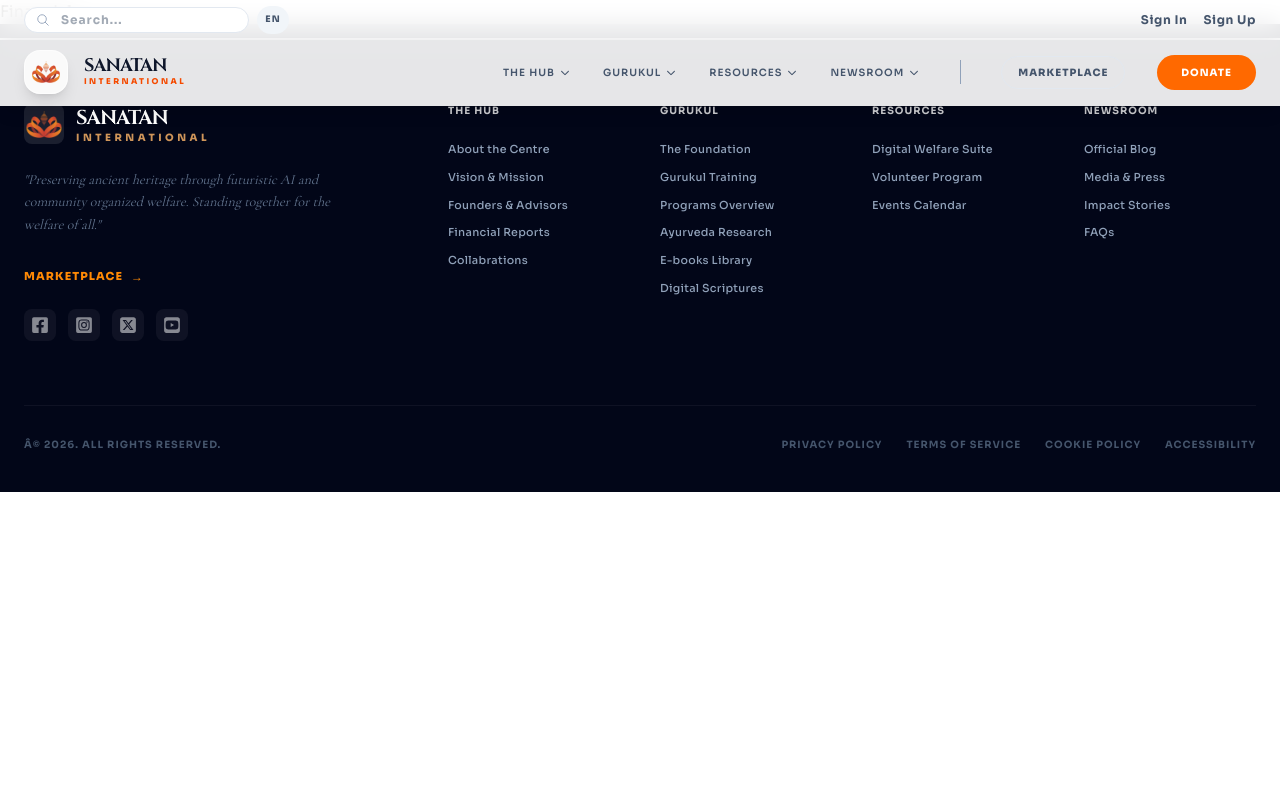
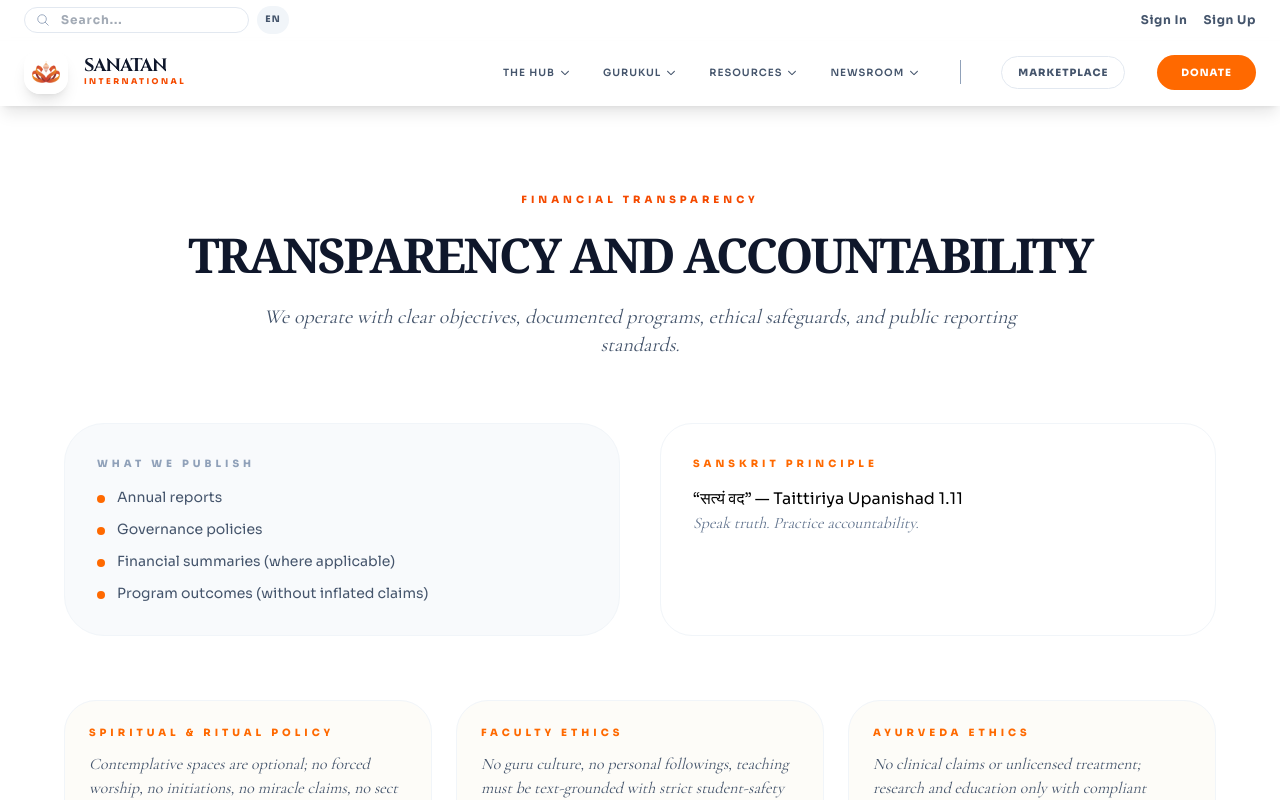
Before and after one commit to Ravi-kumar178/sanatan-international, a React (Vite) app: page /financial-reports in a window 1280 px wide. Shown: the top 800 px of the page. Built offline with nearby package versions, Linux system fonts and the light colour scheme.

Commit message:
financial-reports

```diff
--- a/src/Components/HomePage/Hero/Hero.jsx
+++ b/src/Components/HomePage/Hero/Hero.jsx
@@ -61,7 +61,7 @@ const Hero = () => {
             Explore Programs
           </button>
           <button
-            onClick={() => navigate("/transparency")}
+            onClick={() => navigate("/financial-reports")}
             className="cursor-pointer bg-white/10 border border-white/30 text-white px-8 py-3 rounded-full font-black text-[10px] uppercase tracking-widest hover:bg-white/20 transition-all"
           >
             View Transparency
--- a/src/Components/HomePage/LandSection/LandSection.jsx
+++ b/src/Components/HomePage/LandSection/LandSection.jsx
@@ -39,7 +39,7 @@ const LandSection = () => {
               Donate to Land Fund
             </button>
             <button
-              onClick={() => navigate("/transparency")}
+              onClick={() => navigate("/financial-reports")}
               className="text-slate-500 font-black uppercase tracking-widest text-[10px] hover:text-slate-900 transition-all"
             >
               View Transparency
--- /dev/null
+++ b/src/Components/UI/Card/Card.jsx
@@ -0,0 +1,15 @@
+import React from 'react'
+
+const Card = ({label,description,sanskrit, cardClassName, contentClassName="flex-col"}) => {
+  return (
+    <div className={cardClassName}>
+        <p className='text-[10px] uppercase tracking-[0.4em] text-orange-500 font-black mb-3'>{label}</p>
+        <div className={`flex ${contentClassName} gap-4`}>
+            <p className='text-slate-600 font-serif-elegant italic'>{description}</p>
+            <p className='text-xs text-slate-400 uppercase tracking-widest'>{sanskrit}</p>
+        </div>
+    </div>
+  )
+}
+
+export default Card
--- a/src/Components/UI/CardWithBulletPoint/CardWithBulletPoint.jsx
+++ b/src/Components/UI/CardWithBulletPoint/CardWithBulletPoint.jsx
@@ -1,9 +1,9 @@
 import React from "react";
 
-const CardWithBulletPoint = ({ label, items }) => {
+const CardWithBulletPoint = ({ label, items , color = "bg-white", labelColor = "text-orange-500" }) => {
   return (
-    <div className="bg-white rounded-[2.5rem] border border-slate-100 p-8">
-      <p className="text-[10px] uppercase tracking-[0.4em] text-orange-500 font-black mb-4">
+    <div className={`${color} rounded-[2.5rem] border border-slate-100 p-8`}>
+      <p className={`text-[10px] uppercase tracking-[0.4em] font-black mb-4 ${labelColor}`}>
         {label}
       </p>
       <div className="space-y-3 text-sm text-slate-600">
--- a/src/Components/UI/Quote/Quote.jsx
+++ b/src/Components/UI/Quote/Quote.jsx
@@ -6,6 +6,7 @@ const Quote = ({
   description = "",
   className = "",
   sanskritClassName = "",
+  descriptionClassName = "mt-3",
 }) => {
   return (
     <div className={className}>
@@ -15,7 +16,7 @@ const Quote = ({
       <p className={sanskritClassName}>
         {sanskrit}
       </p>
-      <p className="block mt-3 text-base text-slate-500 font-serif-elegant italic">
+      <p className={`block ${descriptionClassName} text-base text-slate-500 font-serif-elegant italic`}>
         {description}
       </p>
     </div>
--- a/src/Pages/Hub/Financial/Financial.jsx
+++ b/src/Pages/Hub/Financial/Financial.jsx
@@ -1,8 +1,66 @@
 import React from 'react'
+import HeroWithoutBanner from '../../../Components/UI/HeroWithoutBanner/HeroWithoutBanner'
+import CardWithBulletPoint from '../../../Components/UI/CardWithBulletPoint/CardWithBulletPoint'
+import { financialBulletPoints } from '../../../Utils/Constant'
+import Quote from '../../../Components/UI/Quote/Quote'
+import Card from '../../../Components/UI/Card/Card'
 
 const Financial = () => {
   return (
-    <div>Financial</div>
+    <div className="pt-15.5 md:pt-10">
+         <div className="pt-15.5 md:pt-10">
+      <div className="py-28 px-6 bg-white">
+        <div className="max-w-6xl mx-auto space-y-16">
+          <HeroWithoutBanner
+            label="Financial Transparency"
+            heading="TRANSPARENCY AND ACCOUNTABILITY"
+            description="We operate with clear objectives, documented programs, ethical safeguards, and public reporting standards."
+          />
+
+
+          <div className='grid grid-cols-1 lg:grid-cols-2 gap-10 reveal-item visible'>
+            <CardWithBulletPoint
+             label={"What we publish"}
+             labelColor='text-slate-400'
+             color='bg-slate-50'
+             items={financialBulletPoints}
+            />
+
+            <Quote
+            label='Sanskrit Principle'
+            sanskrit='“सत्यं वद” — Taittiriya Upanishad 1.11'
+            description='Speak truth. Practice accountability.'
+            className='bg-white border border-slate-100 rounded-4xl p-8'
+            sanskritClassName='mt-4'
+            descriptionClassName='mt-0'
+            />
+          </div>
+
+          <div className='grid grid-cols-1 md:grid-cols-3 gap-6 reveal-item visible'>
+            <Card
+            cardClassName={"bg-[#FDFCF8] border border-slate-100 rounded-[2rem] p-6"}
+            label={"Spiritual & Ritual Policy"}
+            sanskrit={"“ॐ इत्येतदक्षरं ब्रह्म” — Mandukya Upanishad 1"}
+            description={"Contemplative spaces are optional; no forced worship, no initiations, no miracle claims, no sect dominance."}
+            />
+            <Card
+            cardClassName={"bg-[#FDFCF8] border border-slate-100 rounded-[2rem] p-6"}
+            label={"Faculty Ethics"}
+            sanskrit={"“स्वाध्यायात्” — Yoga Sutra 2.44"}
+            description={"No guru culture, no personal followings, teaching must be text-grounded with strict student-safety boundaries."}
+            />
+            <Card
+            cardClassName={"bg-[#FDFCF8] border border-slate-100 rounded-[2rem] p-6"}
+            label={"Ayurveda Ethics"}
+            sanskrit={"“युक्ताहारविहारस्य” — Bhagavad Gita 6.17"}
+            description={"No clinical claims or unlicensed treatment; research and education only with compliant labeling."}
+            />
+          </div>
+
+        </div>
+      </div>
+    </div>
+    </div>
   )
 }
 
--- a/src/Utils/Constant.js
+++ b/src/Utils/Constant.js
@@ -19,4 +19,17 @@ const missionBulletPoints = [
   "Encourage sustainable living and indigenous production",
   "Operate inclusively—open to all backgrounds",
 ];
-export { aboutGridContent, cardBulletPoints, missionBulletPoints };
+
+const financialBulletPoints = [
+  "Annual reports",
+  "Governance policies",
+  "Financial summaries (where applicable)",
+  "Program outcomes (without inflated claims)",
+];
+
+export {
+  aboutGridContent,
+  cardBulletPoints,
+  missionBulletPoints,
+  financialBulletPoints,
+};
```
